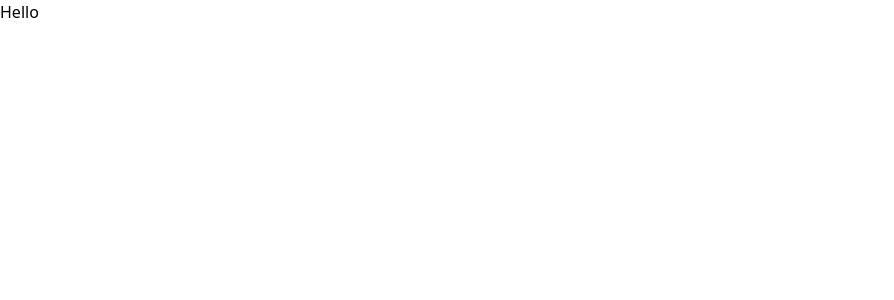
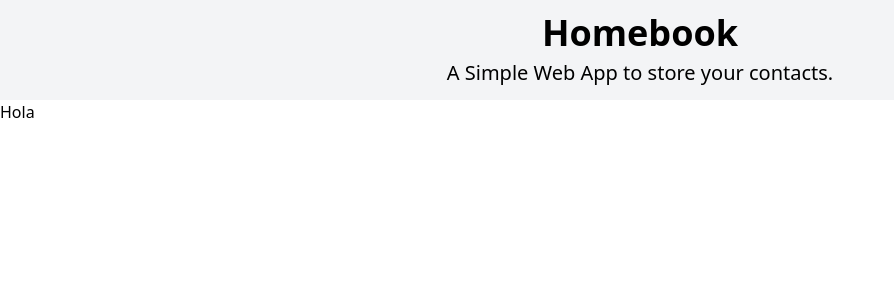
Before and after one commit to Alejandro1709/Homebook, a Next.js app: page / in a window 1280 px wide. Shown: the top 300 px of the page, without its empty margins (0-894 px from the left). Built offline with nearby package versions, Linux system fonts and the light colour scheme.

Commit message:
Add: Basic styling for the header

```diff
--- a/components/PageLayout.js
+++ b/components/PageLayout.js
@@ -12,7 +12,15 @@ function PageLayout({
         <meta name='description' content={metaDesc} />
         <link rel='icon' href='/favicon.ico' />
       </Head>
-      <main className='h-screen'>{children}</main>
+
+      <header className='flex justify-center items-center text-center bg-gray-100 h-[100px]'>
+        <div className='flex flex-col gap-[6px]'>
+          <h1 className='text-4xl font-bold'>Homebook</h1>
+          <p className='text-xl'>A Simple Web App to store your contacts.</p>
+        </div>
+      </header>
+
+      <main className=''>{children}</main>
     </>
   );
 }
--- a/pages/index.js
+++ b/pages/index.js
@@ -1,9 +1,5 @@
 import PageLayout from '../components/PageLayout';
 
 export default function Home() {
-  return (
-    <PageLayout title='Homebook | Home'>
-      <h1>Hello</h1>
-    </PageLayout>
-  );
+  return <PageLayout title='Homebook | Home'>Hola</PageLayout>;
 }
```
